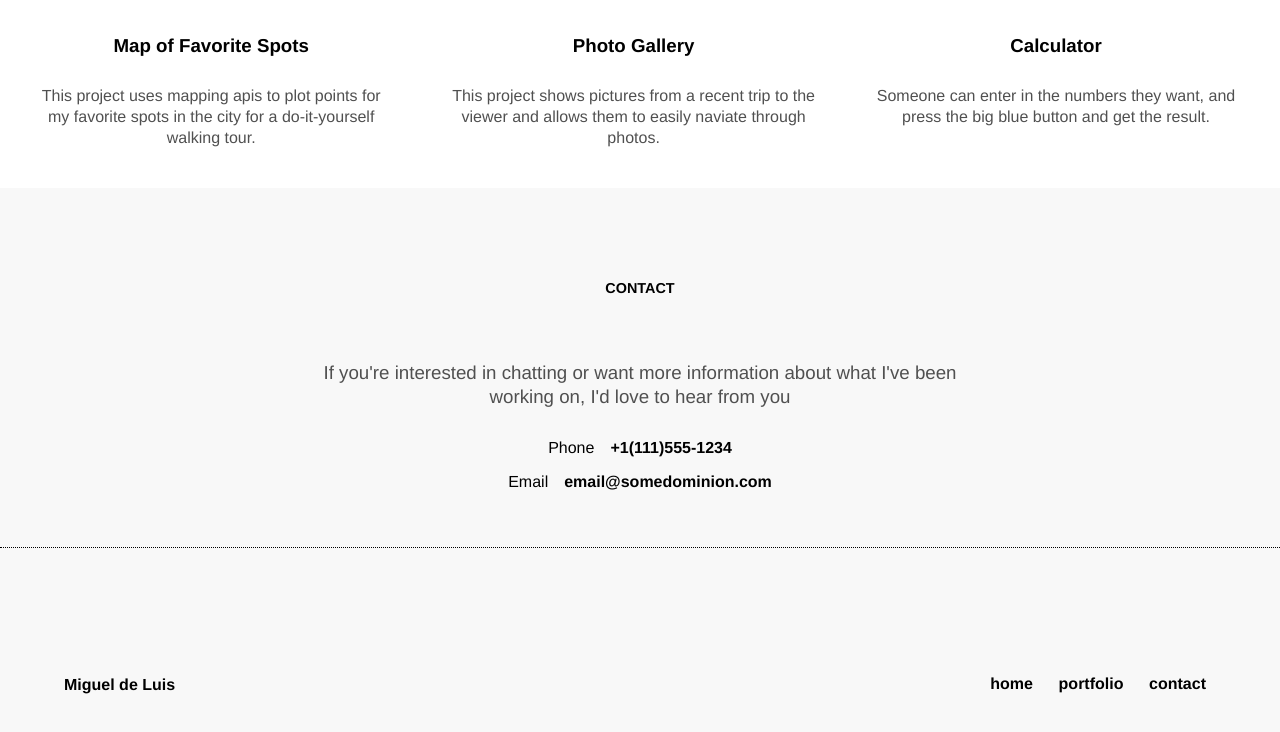
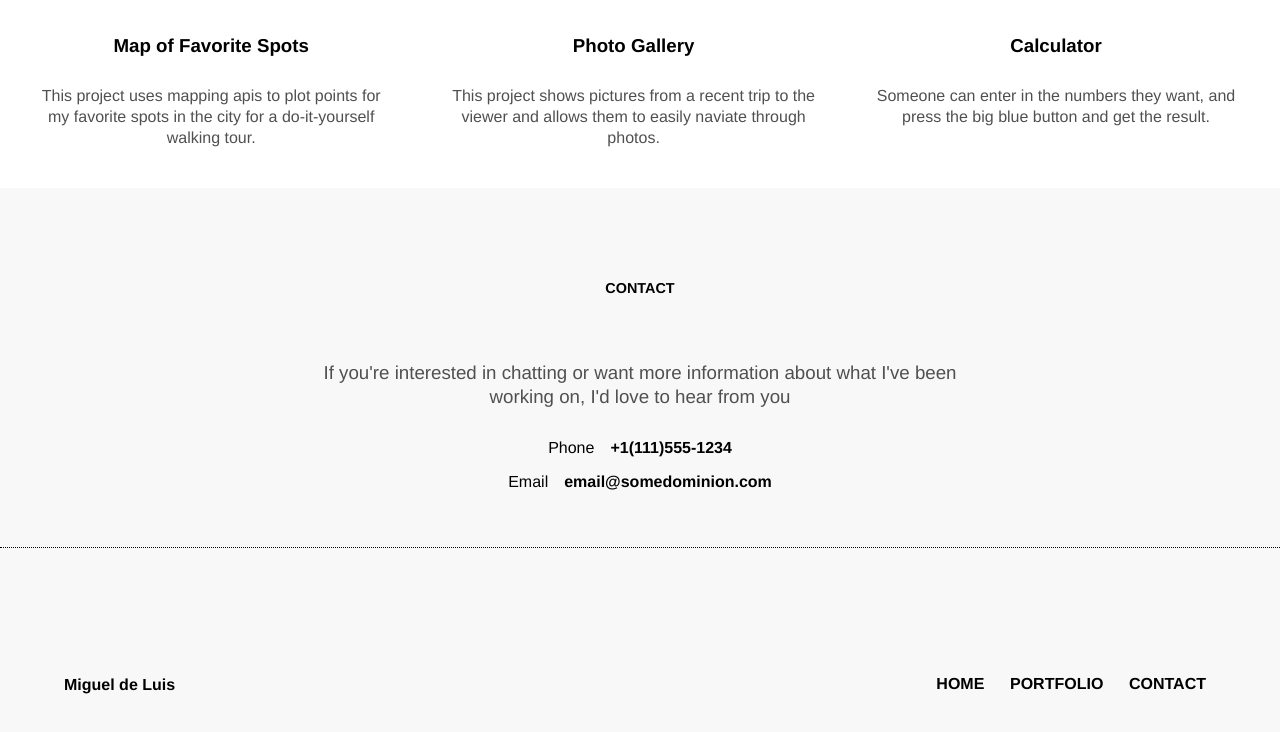
Before and after one commit to wissol/portfolio--responsive, a plain HTML site: page index.html in a window 1280 px wide. Shown: the part 1297-2029 px from the top of the page. Drawn offline with Linux system fonts and the light colour scheme.

Commit message:
cleaned code a bit

```diff
--- a/index.html
+++ b/index.html
@@ -70,7 +70,7 @@
 		<div class="left">
 		Miguel de Luis
 		</div>
-		<nav id="footer-nav" class="right">
+		<nav id="footer-nav" class="right capitals">
 		<a href="#top" class="smartphone">back to top</a>
 			<ul class="tablet_plus">
 				<li><a href="#top">home</li>
```
